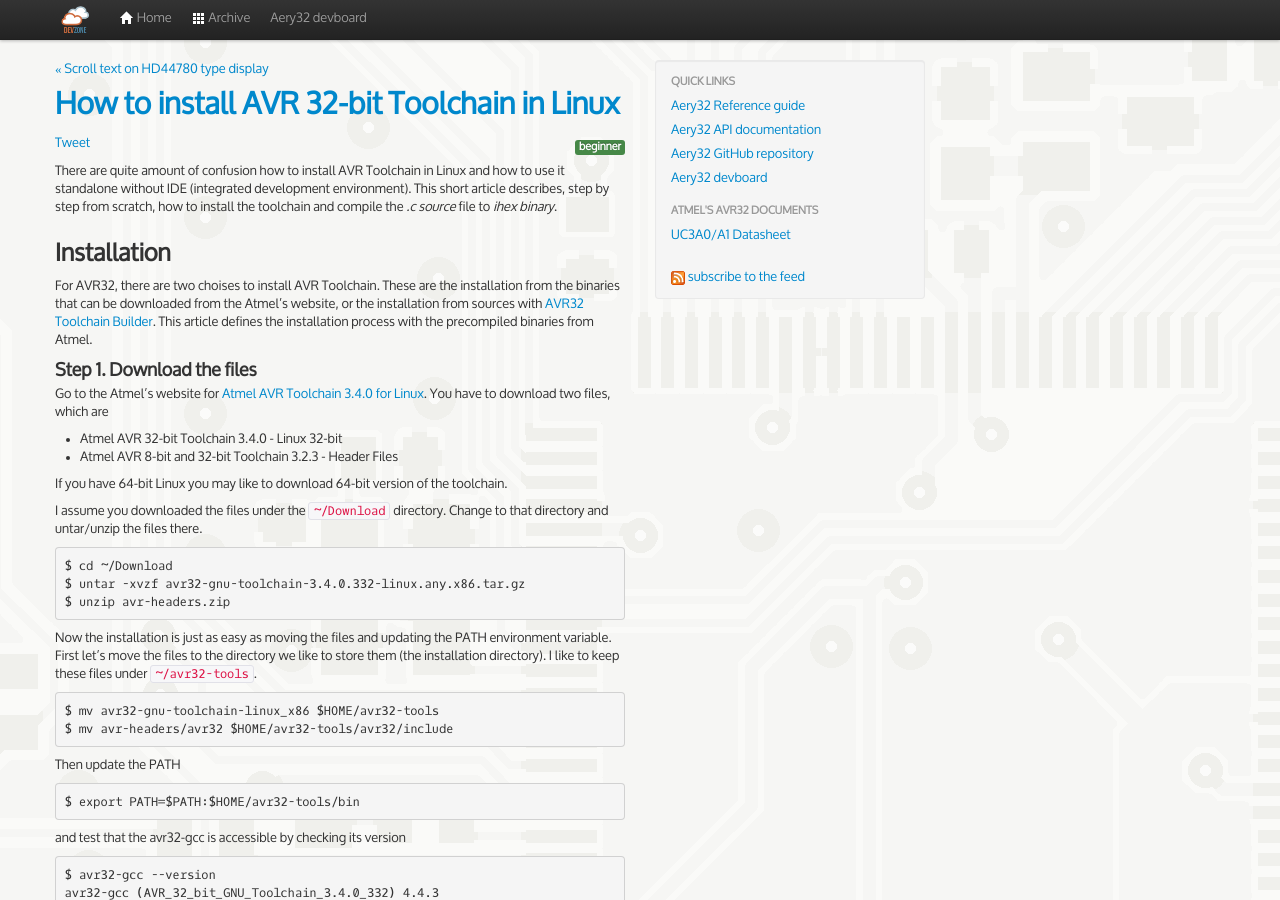
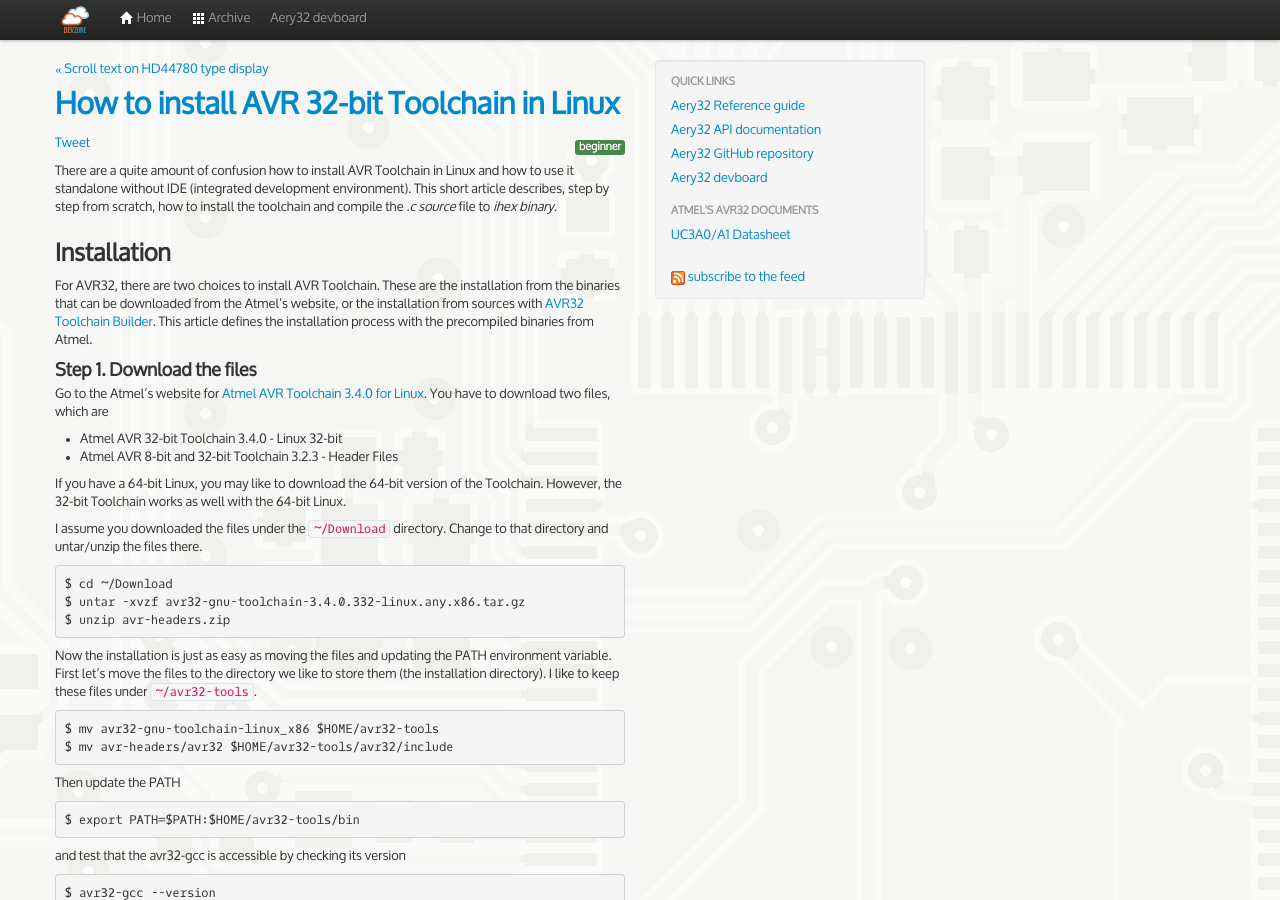
Before and after one commit to aery32/aery32.github.com, a Jekyll site: the page built from _posts/2012-07-06-how-to-install-avr-32-bit-toolchain-in-linux.md, in a window 1280 px wide and 900 px high. Built offline with Jekyll 4.4.1, drawn with Linux system fonts in a browser that asks for light colours; nearby versions of some CDN libraries; Markdown is read by kramdown in place of the engine named in the settings; comment, search, counter and statistics services are not loaded; some of the changed text lies outside the part shown.

Commit message:
Proofing

```diff
--- a/_posts/2012-07-06-how-to-install-avr-32-bit-toolchain-in-linux.md
+++ b/_posts/2012-07-06-how-to-install-avr-32-bit-toolchain-in-linux.md
@@ -15,14 +15,14 @@ level: beginner
 
 tweet-text: "How to install AVR 32-bit Toolchain in Linux #aery32devzone"
 
-summary: "There are quite amount of confusion how to install AVR Toolchain in Linux and how to use it standalone without IDE. To make this process easier I decided to describe the installation process step by step"
+summary: "There are a quite amount of confusion how to install AVR Toolchain in Linux and how to use it standalone without IDE. To make this process easier I decided to describe the installation process step by step"
 ---
 
-There are quite amount of confusion how to install AVR Toolchain in Linux and how to use it standalone without IDE (integrated development environment). This short article describes, step by step from scratch, how to install the toolchain and compile the *.c source* file to *ihex binary*.
+There are a quite amount of confusion how to install AVR Toolchain in Linux and how to use it standalone without IDE (integrated development environment). This short article describes, step by step from scratch, how to install the toolchain and compile the *.c source* file to *ihex binary*.
 
 ## Installation
 
-For AVR32, there are two choises to install AVR Toolchain. These are the installation from the binaries that can be downloaded from the Atmel's website, or the installation from sources with [AVR32 Toolchain Builder](https://github.com/jsnyder/avr32-toolchain). This article defines the installation process with the precompiled binaries from Atmel.
+For AVR32, there are two choices to install AVR Toolchain. These are the installation from the binaries that can be downloaded from the Atmel's website, or the installation from sources with [AVR32 Toolchain Builder](https://github.com/jsnyder/avr32-toolchain). This article defines the installation process with the precompiled binaries from Atmel.
 
 ### Step 1. Download the files
 
@@ -31,7 +31,7 @@ Go to the Atmel's website for [Atmel AVR Toolchain 3.4.0 for Linux](http://www.a
 - Atmel AVR 32-bit Toolchain 3.4.0 - Linux 32-bit
 - Atmel AVR 8-bit and 32-bit Toolchain 3.2.3 - Header Files
 
-If you have 64-bit Linux you may like to download 64-bit version of the toolchain.
+If you have a 64-bit Linux, you may like to download the 64-bit version of the Toolchain. However, the 32-bit Toolchain works as well with the 64-bit Linux.
 
 I assume you downloaded the files under the `~/Download` directory. Change to that directory and untar/unzip the files there.
 
```
Also changed, not shown: other parts of _posts/2012-07-06-how-to-install-avr-32-bit-toolchain-in-linux.md (+1 -1 lines).
